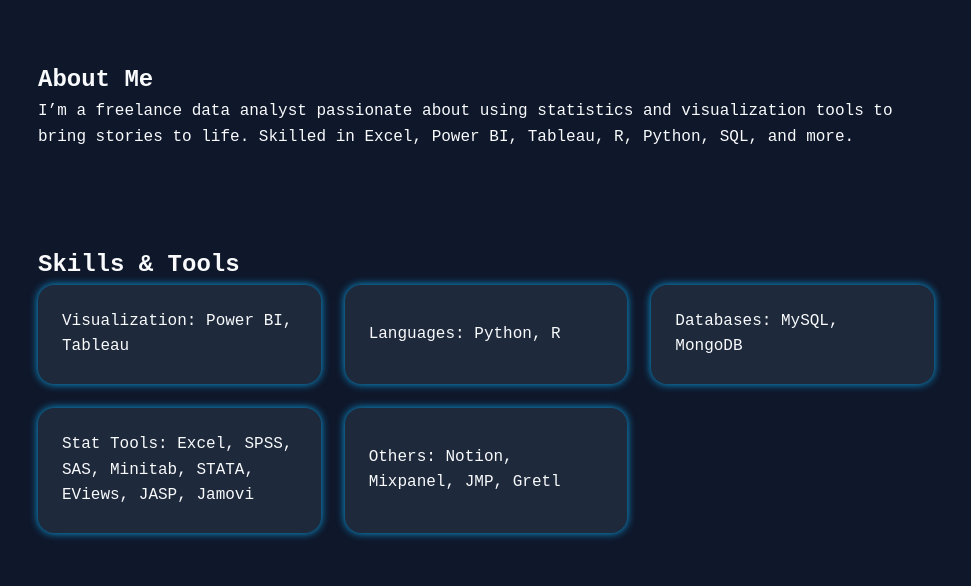
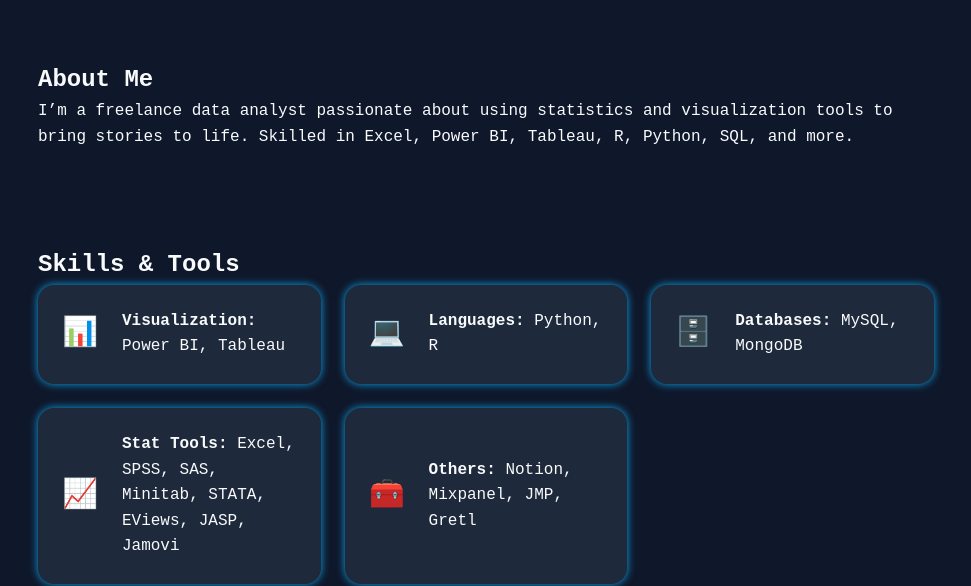
Before and after one commit to Jaideepgupta/portfolio, a plain HTML site: page index.html in a window 1280 px wide. Shown: the part 380-966 px from the top of the page, without its empty margins (154-1125 px from the left). Drawn offline with Linux system fonts and the light colour scheme.

Commit message:
Update index.html

```diff
--- a/index.html
+++ b/index.html
@@ -31,16 +31,32 @@
     <p>I’m a freelance data analyst passionate about using statistics and visualization tools to bring stories to life. Skilled in Excel, Power BI, Tableau, R, Python, SQL, and more.</p>
   </section>
 
-  <section id="skills">
-    <h2>Skills & Tools</h2>
-    <div class="skills">
-      <div class="card">Visualization: Power BI, Tableau</div>
-      <div class="card">Languages: Python, R</div>
-      <div class="card">Databases: MySQL, MongoDB</div>
-      <div class="card">Stat Tools: Excel, SPSS, SAS, Minitab, STATA, EViews, JASP, Jamovi</div>
-      <div class="card">Others: Notion, Mixpanel, JMP, Gretl</div>
+<section id="skills">
+  <h2>Skills & Tools</h2>
+  <div class="skills">
+    <div class="card">
+      <span class="card-icon">📊</span>
+      <div><strong>Visualization:</strong> Power BI, Tableau</div>
     </div>
-  </section>
+    <div class="card">
+      <span class="card-icon">💻</span>
+      <div><strong>Languages:</strong> Python, R</div>
+    </div>
+    <div class="card">
+      <span class="card-icon">🗄️</span>
+      <div><strong>Databases:</strong> MySQL, MongoDB</div>
+    </div>
+    <div class="card">
+      <span class="card-icon">📈</span>
+      <div><strong>Stat Tools:</strong> Excel, SPSS, SAS, Minitab, STATA, EViews, JASP, Jamovi</div>
+    </div>
+    <div class="card">
+      <span class="card-icon">🧰</span>
+      <div><strong>Others:</strong> Notion, Mixpanel, JMP, Gretl</div>
+    </div>
+  </div>
+</section>
+
 
 <section id="projects">
   <h2>Projects</h2>
```
